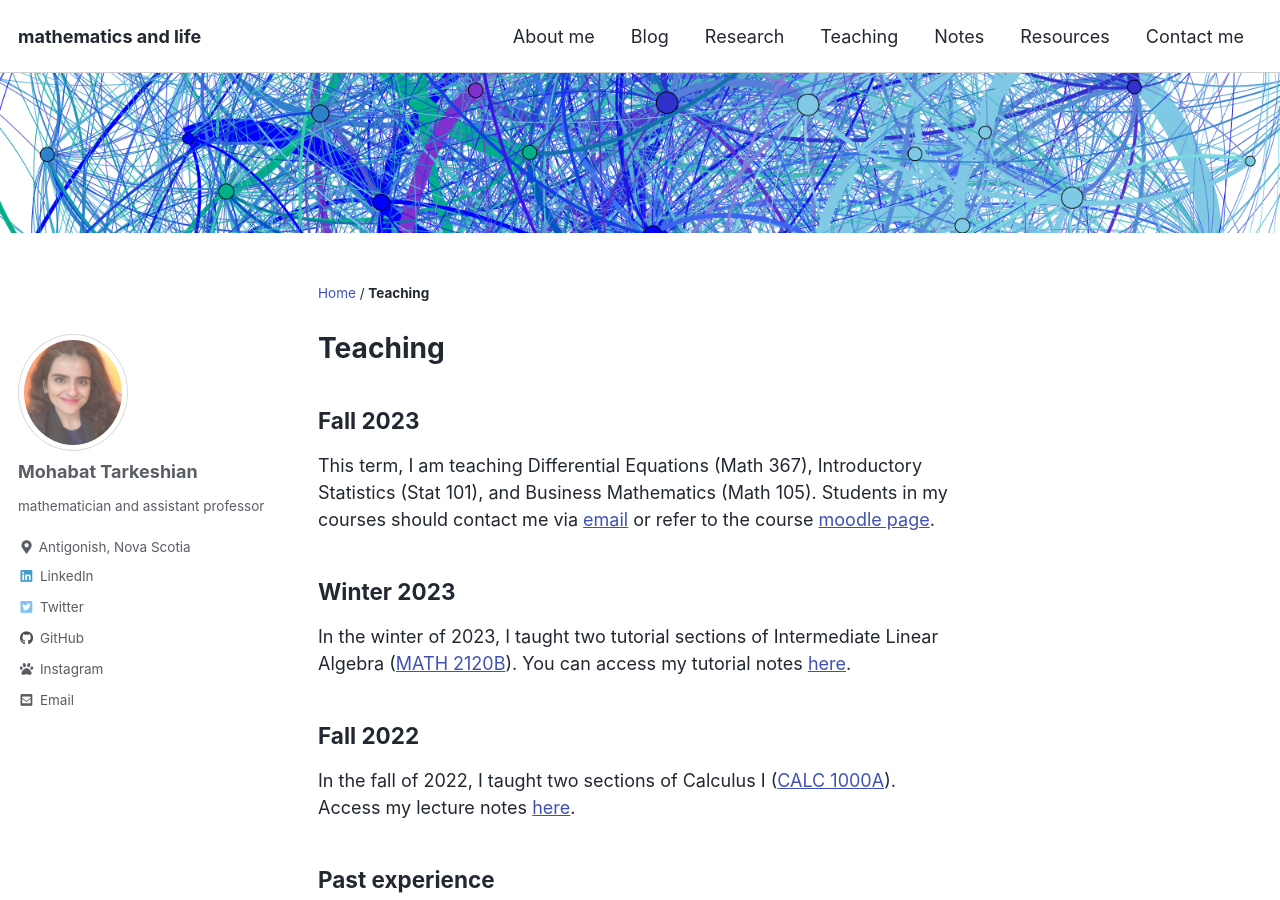
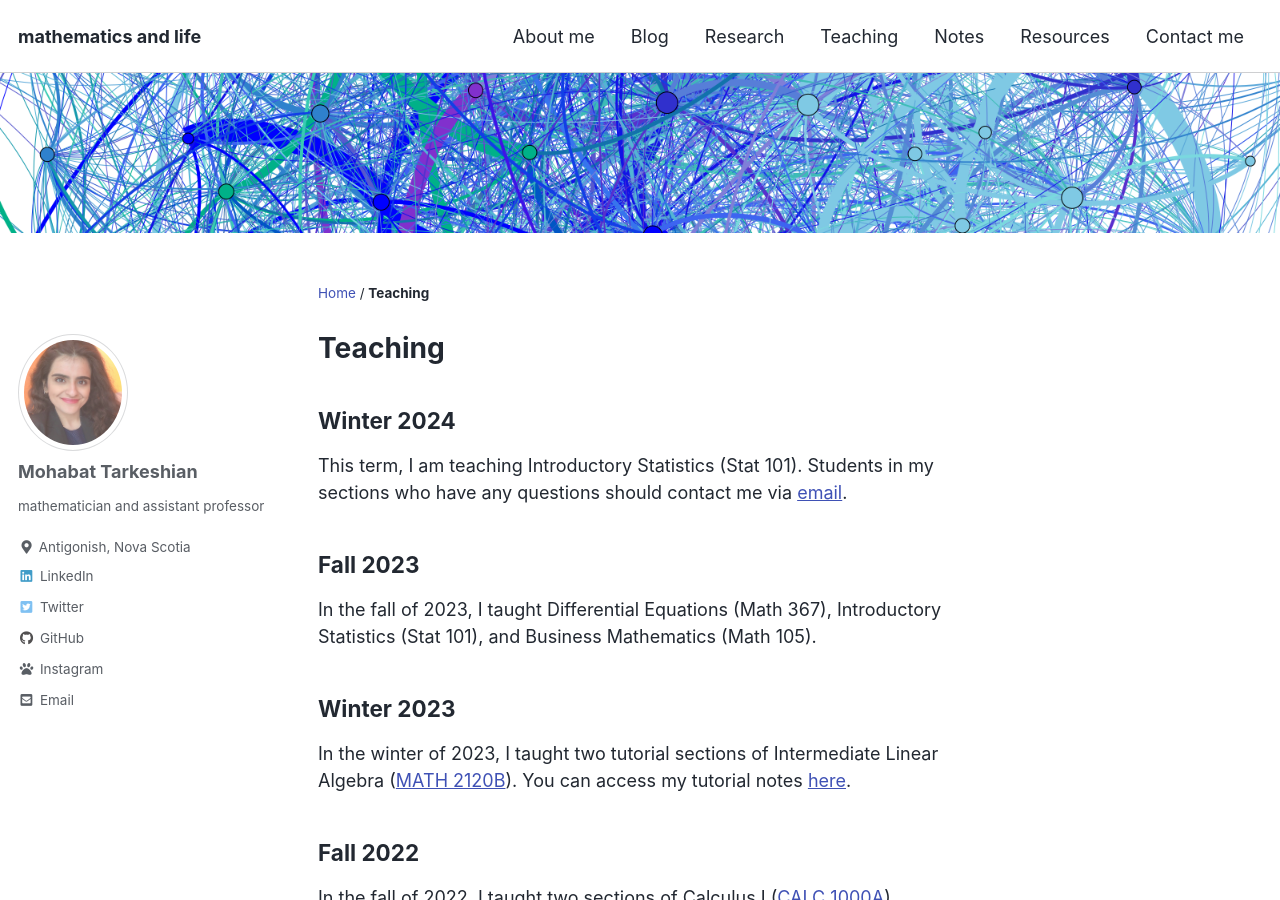
Before and after one commit to mohabatt/mohabatt.github.io, a Jekyll site: the page built from teaching.md, in a window 1280 px wide and 900 px high. Built offline with Jekyll 4.4.1, drawn with Linux system fonts in a browser that asks for light colours; cached includes are drawn as plain includes.

Commit message:
Update teaching.md

```diff
--- a/teaching.md
+++ b/teaching.md
@@ -3,8 +3,11 @@ layout: home
 title: Teaching
 usemathjax: true
 ---
+## Winter 2024
+This term, I am teaching Introductory Statistics (Stat 101). Students in my sections who have any questions should contact me via [email](mailto:mtarkesh@stfx.ca).
+
 ## Fall 2023
-This term, I am teaching Differential Equations (Math 367), Introductory Statistics (Stat 101), and Business Mathematics (Math 105). Students in my courses should contact me via [email](mailto:mtarkesh@stfx.ca) or refer to the course [moodle page](https://moodle.stfx.ca).
+In the fall of 2023, I taught Differential Equations (Math 367), Introductory Statistics (Stat 101), and Business Mathematics (Math 105).
 
 ## Winter 2023
 In the winter of 2023, I taught two tutorial sections of Intermediate Linear Algebra ([MATH 2120B](https://www.uwo.ca/math/undergraduate/current_students/course_information/course-outlines-directory/2022/MATH2120B-2023.pdf)). You can access my tutorial notes [here](https://www.dropbox.com/sh/cl9swvbziansvdx/AAAabqYYg4leLZIuBxfiNKZna?dl=0).
```
